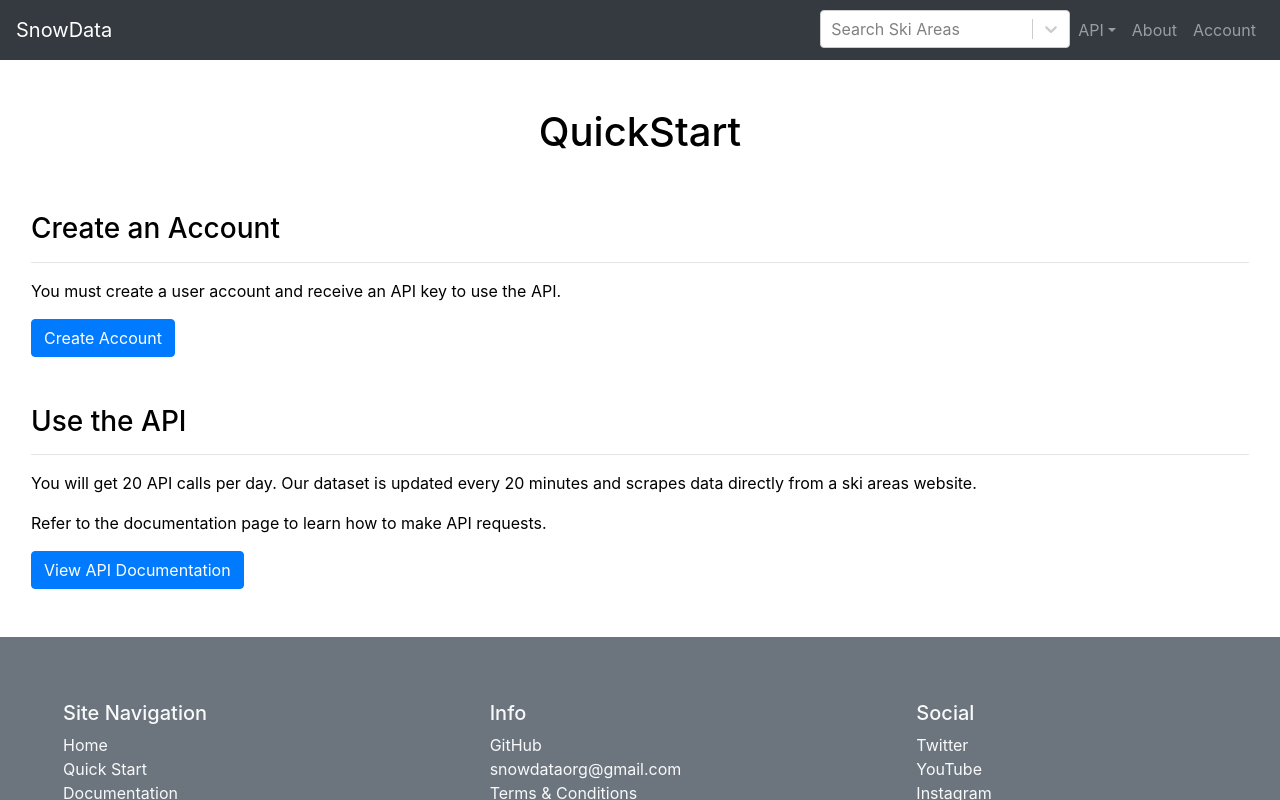
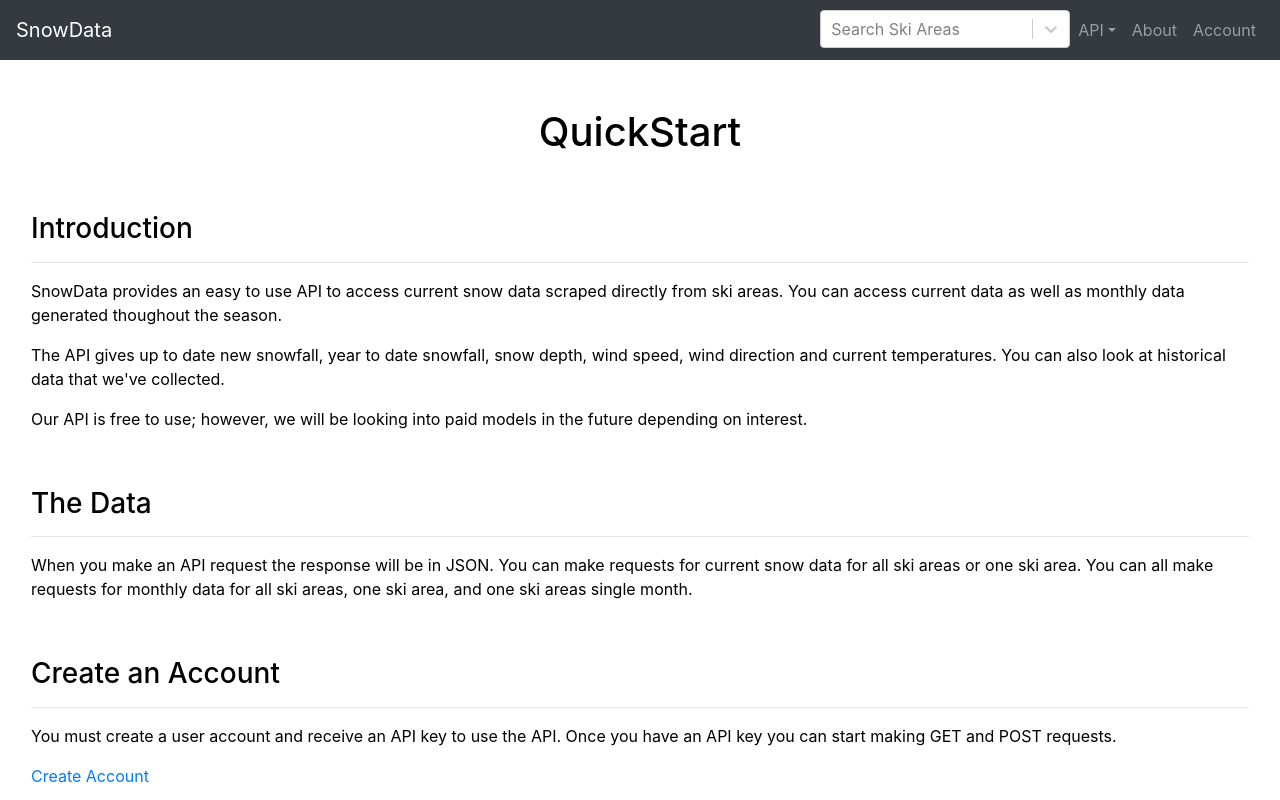
Before and after one commit to aj-medianet/snowdata.org, a React (Create React App) app in the folder frontend/: page /api-quick-start in a window 1280 px wide. Built offline with nearby package versions, Linux system fonts and the light colour scheme.

Commit message:
wrote some more quickstart stuff so the footer doesn't look bad

```diff
--- a/frontend/src/components/QuickStart.js
+++ b/frontend/src/components/QuickStart.js
@@ -1,8 +1,6 @@
 import React, { Component } from 'react';
 import ReactMarkdown from 'react-markdown';
-import Button from 'react-bootstrap/Button';
 import source from '../docs/quickstart.md';
-import source2 from '../docs/quickstart2.md';
 
 // displays website quickstart guide
 class QuickStart extends Component {
@@ -16,19 +14,12 @@ class QuickStart extends Component {
             fetch(source)
             .then(res => res.text())
             .then(text => this.setState((state) => ({ ...state, text })))
-            .catch((err) => console.error(err)),
-
-            fetch(source2)
-            .then(res => res.text())
-            .then(text2 => this.setState((state) => ({ ...state, text2 })))
             .catch((err) => console.error(err))
-
         ]);
     }
 
     render() {
         const { text } = this.state;
-        const { text2 } = this.state;
 
         return (
             <div className="mt-5">
@@ -36,10 +27,6 @@ class QuickStart extends Component {
                 <br></br>
                 <div className="text-left m-3">
                     <ReactMarkdown source={text} />
-                    <Button href="/account" className="" variant="primary">Create Account</Button>
-                    <br></br><br></br><br></br>
-                    <ReactMarkdown source={text2} />
-                    <Button href="/api-documentation" className="" variant="primary">View API Documentation</Button>
                 </div>
 
             </div>
--- a/frontend/src/docs/about.md
+++ b/frontend/src/docs/about.md
@@ -1,5 +1,5 @@
 ### Project Details
-&nbsp
+***
 
 The goal of the project is to create an application that allows the public
 to access real time mountain snow data by scraping ski resorts web pages.
@@ -28,14 +28,12 @@ Authors:
 &nbsp
 
 ### Open Source
-
-&nbsp
+***
 
 SnowData.org is an Open Source Software project and we'd love for you to contribute! Visit our [GitHub page](https://github.com/aj-medianet/snowdata.org) and be sure to view the [contribute.md](https://github.com/aj-medianet/snowdata.org/blob/master/contribute.md) page. If you have any questions please send us an email at [snowdataorg@gmail.com](mailto:snowdataorg@gmail.com), we're happy to help!
 
 &nbsp
 ### Terms & Conditions
-
-&nbsp
+***
 
 SnowData's terms and conditions can be reviewed [here](/tc)
--- a/frontend/src/docs/quickstart.md
+++ b/frontend/src/docs/quickstart.md
@@ -1,4 +1,36 @@
+### Introduction
+***
+
+SnowData provides an easy to use API to access current snow data scraped directly from ski areas. You can access current data as well as monthly data generated thoughout the season.
+
+The API gives up to date new snowfall, year to date snowfall, snow depth, wind speed, wind direction and current temperatures. You can also look at historical data that we've collected.
+
+Our API is free to use; however, we will be looking into paid models in the future depending on interest.
+
+&nbsp
+
+### The Data
+***
+
+When you make an API request the response will be in JSON. You can make requests for current snow data for all ski areas or one ski area. You can all make requests for monthly data for all ski areas, one ski area, and one ski areas single month.
+
+
+&nbsp
+
 ### Create an Account
 ***
 
-You must create a user account and receive an API key to use the API.
+You must create a user account and receive an API key to use the API. Once you have an API key you can start making GET and POST requests.
+
+[Create Account](/account)
+
+&nbsp
+
+### Use the API
+***
+
+You will get 20 API calls per day. Our dataset is updated every 20 minutes and scrapes data directly from a ski areas website.
+
+Refer to the documentation page to learn how to make API requests.
+
+[View API Documentation](/api-documentation)
--- a/frontend/src/docs/quickstart2.md
+++ /dev/null
@@ -1,6 +0,0 @@
-### Use the API
-***
-
-You will get 20 API calls per day. Our dataset is updated every 20 minutes and scrapes data directly from a ski areas website.
-
-Refer to the documentation page to learn how to make API requests.
```
